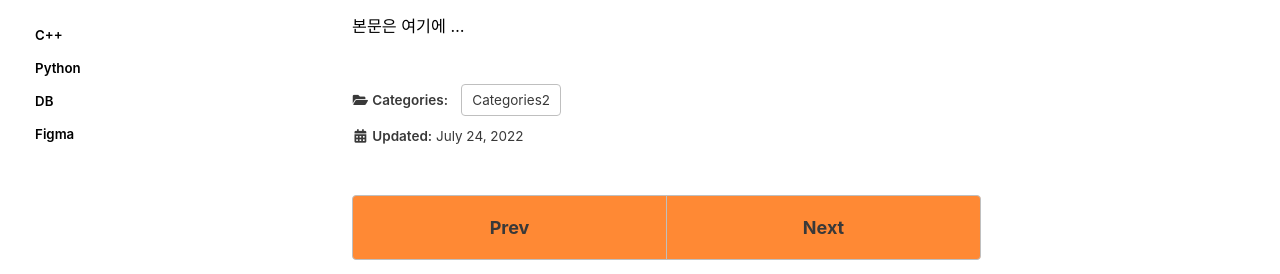
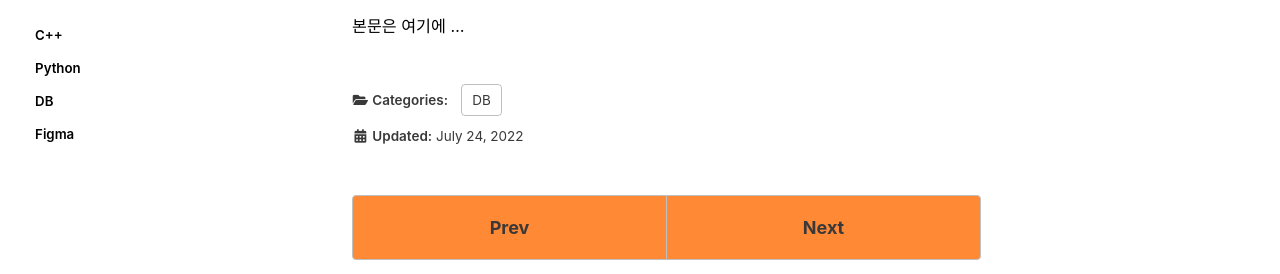
Before and after one commit to Lrozlo/Lrozlo.github.io, a Jekyll site: the page built from _posts/2022-07-24-categories-post-name-here-2.md, in a window 1280 px wide and 900 px high. Shown: the part 289-563 px from the top of the window. Built offline with Jekyll 4.4.1, drawn with Linux system fonts in a browser that asks for light colours; cached includes are drawn as plain includes; some web fonts are replaced; comment, search, counter and statistics services are not loaded.

Commit message:
Update 2022-07-24-categories-post-name-here-2.md

```diff
--- a/_posts/2022-07-24-categories-post-name-here-2.md
+++ b/_posts/2022-07-24-categories-post-name-here-2.md
@@ -3,11 +3,11 @@ title: "[포스팅 예시] 이곳에 제목을 입력하세요"
 excerpt: "본문의 주요 내용을 여기에 입력하세요"
 
 categories:
-  - Categories2
+  - DB
 tags:
   - [tag1, tag2]
 
-permalink: /categories2/post-name-here-2/
+permalink: /db/post-name-here-2/
 
 toc: true
 toc_sticky: true
```
